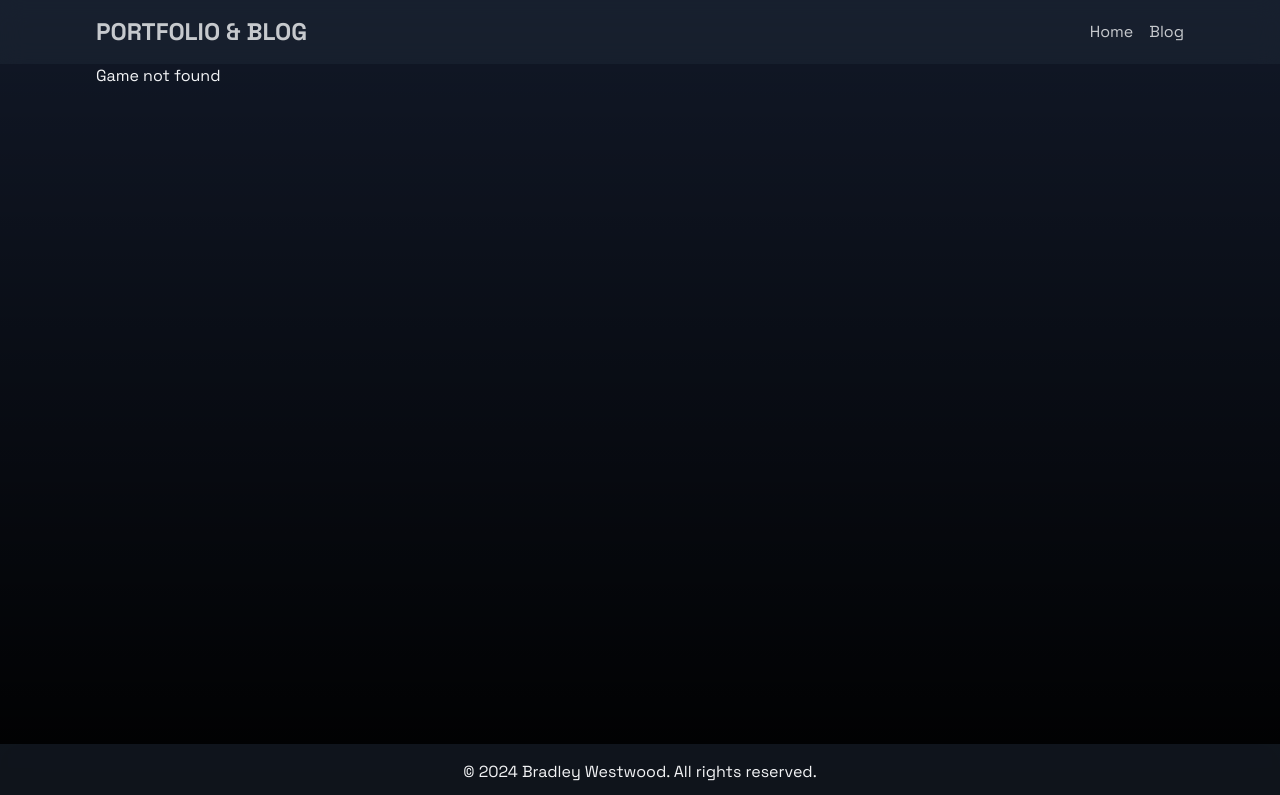
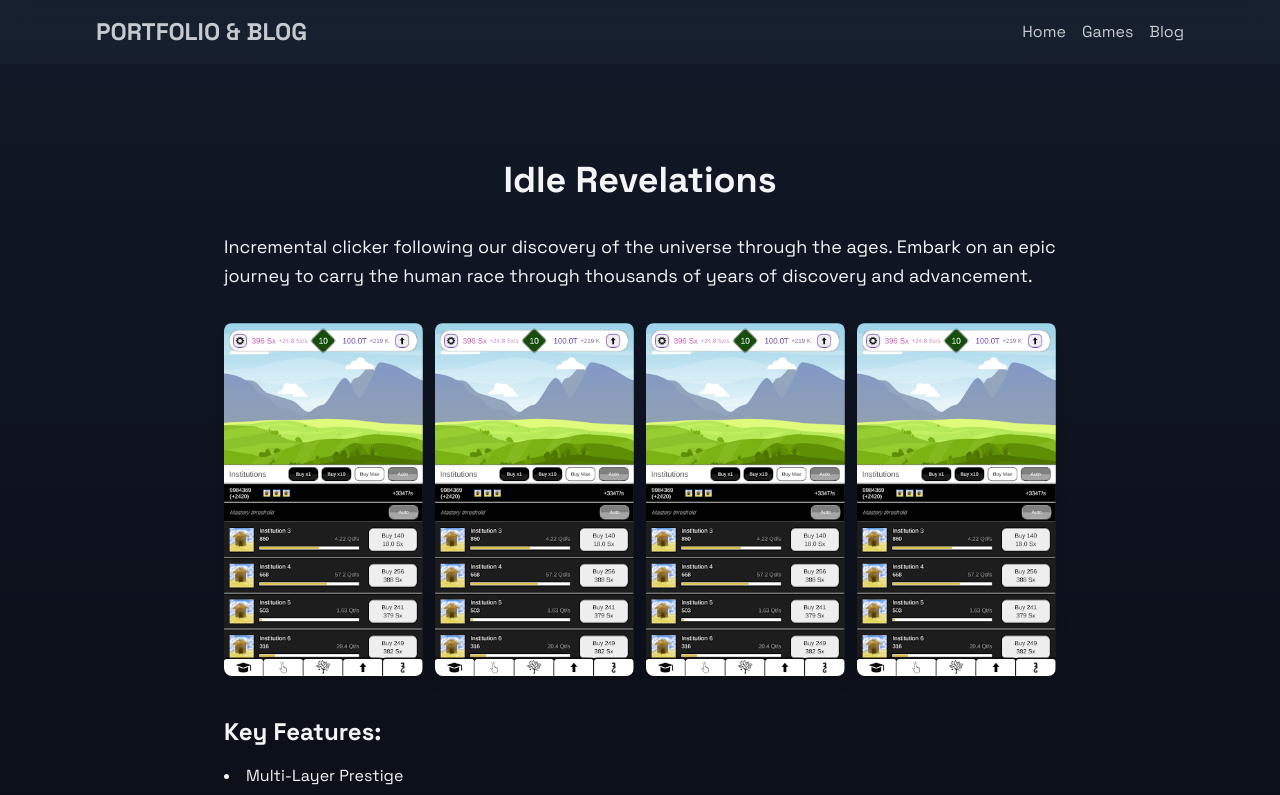
Before and after one commit to brahdleh/game-portfolio, a Next.js app in the folder my-app/: page /games/idle_revelations in a window 1280 px wide. Before the commit this address had no page. Shown: the top 795 px of the page. Built offline with nearby package versions, Linux system fonts and the light colour scheme.

Commit message:
games page

```diff
--- a/my-app/app/blog/cursor_plus_unity_dec_24/page.tsx
+++ b/my-app/app/blog/cursor_plus_unity_dec_24/page.tsx
@@ -57,8 +57,8 @@ export default async function BlogPostPage() {
         <div className="prose prose-invert prose-lg max-w-none" dangerouslySetInnerHTML={{ __html: post.content }} />
       </article>
       <div className="mt-12 text-center">
-        <Link href="/" className="inline-block bg-green-600 text-white px-6 py-3 rounded-lg hover:bg-green-700 transition-colors">
-          Back to Home
+        <Link href="/blog" className="inline-block bg-green-600 text-white px-6 py-3 rounded-lg hover:bg-green-700 transition-colors">
+          Back to Blog
         </Link>
       </div>
     </div>
--- a/my-app/app/components/GameCard.tsx
+++ b/my-app/app/components/GameCard.tsx
@@ -7,6 +7,7 @@ interface GameCardProps {
     title: string
     image: string
     description: string
+    url: string
   }
 }
 
@@ -17,7 +18,7 @@ export default function GameCard({ game }: GameCardProps) {
       <div className="p-4">
         <h3 className="text-xl font-bold mb-2">{game.title}</h3>
         <p className="text-sm text-gray-300 mb-4">{game.description}</p>
-        <Link href={`/games/${game.id}`} className="inline-block bg-blue-600 text-white px-4 py-2 rounded-lg text-sm hover:bg-blue-700 transition-colors">
+        <Link href={`/games/${game.url}`} className="inline-block bg-blue-600 text-white px-4 py-2 rounded-lg text-sm hover:bg-blue-700 transition-colors">
           Learn More
         </Link>
       </div>
--- a/my-app/app/components/Header.tsx
+++ b/my-app/app/components/Header.tsx
@@ -8,6 +8,7 @@ export default function Header() {
         <nav>
           <ul className="flex space-x-4">
             <li><Link href="/" className="hover:text-blue-400 transition-colors opacity-80">Home</Link></li>
+            <li><Link href="/games" className="hover:text-blue-400 transition-colors opacity-80" >Games</Link></li>
             <li><Link href="/blog" className="hover:text-blue-400 transition-colors opacity-80" >Blog</Link></li>
           </ul>
         </nav>
--- a/my-app/app/components/UpdateCard.tsx
+++ b/my-app/app/components/UpdateCard.tsx
@@ -11,7 +11,7 @@ interface UpdateCardProps {
 }
 
 export default function UpdateCard({ update }: UpdateCardProps) {
-  const href = update.type === 'game' ? `/games/${update.id}` : `/blog/${update.url}`
+  const href = update.type === 'game' ? `/games/${update.url}` : `/blog/${update.url}`
 
   return (
     <div className="bg-gray-800 bg-opacity-30 backdrop-blur-sm rounded-lg p-4 transition-all duration-300 hover:bg-opacity-50">
--- a/my-app/app/games/[id]/page.tsx
+++ /dev/null
@@ -1,86 +0,0 @@
-import Image from 'next/image';
-import Link from 'next/link';
-
-const games = [
-  {
-    id: 1,
-    title: 'Idle Revelations',
-    images: ['/institutions_30nov.png', '/institutions_30nov.png', '/institutions_30nov.png', '/institutions_30nov.png'],
-    description: 'Incremental clicker following our discovery of the universe through the ages. Embark on an epic journey to carry the human race through thousands of years of discovery and advancement.',
-    features: ['Multi-Layer Prestige', 'Engaging Story', 'Novel Mechanics', 'Clicking (Optional)'],
-    longDescription: `
-      This is my first game, taking strong inspiration from Idle games I have played in the past, and continue to play now. There are multiple currencies that centre around education and knowledge, these must be accumulated to progress through the tree of understanding.
-      As the game goes on, the player prestiges in multiple tiers of reset, unlocking automation and huge boosts.
-    `,
-    updates: [
-      {
-        title: "Core Functionality Finished",
-        date: "2024-11-30",
-        description: "The ugly skeleton of Idle Revelations is complete. Building a set of functionality that is complex but still intuitive is takes quite a few iterations, but I think we're there.",
-        images: ['/institutions_30nov.png'],
-      },
-      {
-        title: "Development Begins",
-        date: "2024-04-01",
-        description: `Unity has been installed, youtube tutorials have been watched, and ideas have started to be materialised.
-        There is a bit of a learning curve to C#, and managing the script architecture is challenging, but progress is now underway!
-        `,
-        images: [],
-      },
-    ],
-  },
-];
-
-export default async function GamePage({ params }: { params: { id: string } }) {
-  const gameParams = await params;
-  const game = games.find(g => g.id === parseInt(gameParams.id));
-
-  if (!game) {
-    return <div>Game not found</div>;
-  }
-
-  return (
-    <div className="container mx-auto px-6 sm:px-10 md:px-16 lg:px-24 py-24 max-w-5xl">
-      <h1 className="text-4xl font-bold mb-8 text-center">{game.title}</h1>
-      <p className="text-lg leading-relaxed mb-8">{game.description}</p>
-      <div className="gap-12 mb-12">
-        <div className='grid grid-cols-4 gap-x-3'>
-          {game.images.map((image, index) => (
-            <Image key={index} src={image} alt={game.title} width={500} height={500} className="span-cols-1 rounded-lg shadow-lg mb-10" />
-          ))}
-        </div>
-        <div className="space-y-4">
-          <h2 className="text-2xl font-bold">Key Features:</h2>
-          <ul className="list-disc list-inside space-y-1">
-            {game.features.map((feature, index) => (
-              <li key={index}>{feature}</li>
-            ))}
-          </ul>
-        </div>
-      </div>
-      <div className="prose prose-invert max-w-none mb-12" dangerouslySetInnerHTML={{ __html: game.longDescription }} />
-
-      <h2 className="text-3xl font-bold mb-8">Updates & Progress</h2>
-      <div className="space-y-10">
-        {game.updates.map((update, index) => (
-          <div key={index} className="border rounded-lg p-6 shadow-lg">
-            <h3 className="text-xl font-semibold">{update.title}</h3>
-            <p className="text-sm text-gray-500 mb-4">{update.date}</p>
-            <p className="text-base leading-relaxed mb-4">{update.description}</p>
-            <div className="flex flex-wrap gap-4">
-              {update.images.map((image, imgIndex) => (
-                <Image key={imgIndex} src={image} alt={update.title} width={200} height={120} className="rounded-lg shadow-md" />
-              ))}
-            </div>
-          </div>
-        ))}
-      </div>
-
-      <div className="mt-12 text-center">
-        <Link href="/" className="inline-block bg-blue-600 text-white px-6 py-3 rounded-lg hover:bg-blue-700 transition-colors">
-          Back to Home
-        </Link>
-      </div>
-    </div>
-  );
-}
--- /dev/null
+++ b/my-app/app/games/idle_revelations/page.tsx
@@ -0,0 +1,78 @@
+import Image from 'next/image';
+import Link from 'next/link';
+
+const game = {
+  id: 1,
+  title: 'Idle Revelations',
+  images: ['/institutions_30nov.png', '/institutions_30nov.png', '/institutions_30nov.png', '/institutions_30nov.png'],
+  description: 'Incremental clicker following our discovery of the universe through the ages. Embark on an epic journey to carry the human race through thousands of years of discovery and advancement.',
+  features: ['Multi-Layer Prestige', 'Engaging Story', 'Novel Mechanics', 'Clicking (Optional)'],
+  longDescription: `
+    This is my first game, taking strong inspiration from Idle games I have played in the past, and continue to play now. There are multiple currencies that centre around education and knowledge, these must be accumulated to progress through the tree of understanding.
+    As the game goes on, the player prestiges in multiple tiers of reset, unlocking automation and huge boosts.
+  `,
+  updates: [
+    {
+      title: "Core Functionality Finished",
+      date: "2024-11-30",
+      description: "The ugly skeleton of Idle Revelations is complete. Building a set of functionality that is complex but still intuitive is takes quite a few iterations, but I think we're there.",
+      images: ['/institutions_30nov.png'],
+    },
+    {
+      title: "Development Begins",
+      date: "2024-04-01",
+      description: `Unity has been installed, youtube tutorials have been watched, and ideas have started to be materialised.
+      There is a bit of a learning curve to C#, and managing the script architecture is challenging, but progress is now underway!
+      `,
+      images: [],
+    },
+  ],
+}
+
+
+export default async function GamePage() {
+  return (
+    <div className="container mx-auto px-6 sm:px-10 md:px-16 lg:px-24 py-24 max-w-5xl">
+      <h1 className="text-4xl font-bold mb-8 text-center">{game.title}</h1>
+      <p className="text-lg leading-relaxed mb-8">{game.description}</p>
+      <div className="gap-12 mb-12">
+        <div className='grid grid-cols-4 gap-x-3'>
+          {game.images.map((image, index) => (
+            <Image key={index} src={image} alt={game.title} width={500} height={500} className="span-cols-1 rounded-lg shadow-lg mb-10" />
+          ))}
+        </div>
+        <div className="space-y-4">
+          <h2 className="text-2xl font-bold">Key Features:</h2>
+          <ul className="list-disc list-inside space-y-1">
+            {game.features.map((feature, index) => (
+              <li key={index}>{feature}</li>
+            ))}
+          </ul>
+        </div>
+      </div>
+      <div className="prose prose-invert max-w-none mb-12" dangerouslySetInnerHTML={{ __html: game.longDescription }} />
+
+      <h2 className="text-3xl font-bold mb-8">Updates & Progress</h2>
+      <div className="space-y-10">
+        {game.updates.map((update, index) => (
+          <div key={index} className="border rounded-lg p-6 shadow-lg">
+            <h3 className="text-xl font-semibold">{update.title}</h3>
+            <p className="text-sm text-gray-500 mb-4">{update.date}</p>
+            <p className="text-base leading-relaxed mb-4">{update.description}</p>
+            <div className="flex flex-wrap gap-4">
+              {update.images.map((image, imgIndex) => (
+                <Image key={imgIndex} src={image} alt={update.title} width={200} height={120} className="rounded-lg shadow-md" />
+              ))}
+            </div>
+          </div>
+        ))}
+      </div>
+
+      <div className="mt-12 text-center">
+        <Link href="/games" className="inline-block bg-blue-600 text-white px-6 py-3 rounded-lg hover:bg-blue-700 transition-colors">
+          Back to Games
+        </Link>
+      </div>
+    </div>
+  );
+}
--- /dev/null
+++ b/my-app/app/games/page.tsx
@@ -0,0 +1,36 @@
+import GameCard from '@/app/components/GameCard'
+
+// Assuming you'll fetch this data from an API or CMS in the future
+const games = [
+    {
+         id: 1,
+         title: 'Idle Revelations',
+         image: '/placeholder.svg?height=200&width=300',
+         description: 'Incremental clicker following our discovery of the universe through the ages.',
+         url:'idle_revelations' },
+    {
+        id: 2,
+        title: 'Coming Soon',
+        image: '/placeholder.svg?height=200&width=300',
+        description: 'Something new will arrive eventually- have a little patience!',
+        url:'idle_revelations' },
+]
+
+export default function BlogPage() {
+  return (
+    <div className="container mx-auto px-4 py-24 space-y-32 max-w-5xl">
+      <section className="text-center max-w-2xl mx-auto">
+        <h1 className="text-4xl font-bold mb-6">My Games</h1>
+        <p className="text-xl mb-8 text-blue-400">Made for Mobile, Live and in Development</p>
+      </section>
+
+      <section id="blog-posts" className="max-w-3xl mx-auto">
+        <div className="space-y-16">
+          {games.map(game => (
+            <GameCard key={game.id} game={game} />
+          ))}
+        </div>
+      </section>
+    </div>
+  )
+}
--- a/my-app/app/page.tsx
+++ b/my-app/app/page.tsx
@@ -3,8 +3,8 @@ import BlogPostCard from './components/BlogPostCard'
 import UpdateCard from './components/UpdateCard'
 
 const games = [
-  { id: 1, title: 'Idle Revelations', image: '/placeholder.svg?height=200&width=300', description: 'Incremental clicker following our discovery of the universe through the ages.' },
-  { id: 2, title: 'Coming Soon', image: '/placeholder.svg?height=200&width=300', description: 'Something new will arrive eventually- have a little patience!' },
+  { id: 1, title: 'Idle Revelations', image: '/placeholder.svg?height=200&width=300', description: 'Incremental clicker following our discovery of the universe through the ages.', url:'idle_revelations' },
+  { id: 2, title: 'Coming Soon', image: '/placeholder.svg?height=200&width=300', description: 'Something new will arrive eventually- have a little patience!', url:'idle_revelations' },
 ]
 
 const blogPosts = [
@@ -12,9 +12,9 @@ const blogPosts = [
 ]
 
 const recentUpdates = [
-  { id: 1, title: 'Core Functionality Complete', date: '2024-11-25', type: 'game', url:'a' },
+  { id: 1, title: 'Idle Revelations: Core Functionality Complete', date: '2024-11-25', type: 'game', url:'idle_revelations' },
   { id: 2, title: 'Blog Post: Cursor + Unity: my experience so far...', date: '2024-11-15', type: 'blog', url:'cursor_plus_unity_dec_24' },
-  { id: 3, title: 'IDLE Revelations Begins', date: '2024-6-05', type: 'game', url:'a' },
+  { id: 3, title: 'IDLE Revelations Begins', date: '2024-6-05', type: 'game', url:'idle_revelations' },
 ]
 
 export default function Home() {
@@ -52,7 +52,7 @@ export default function Home() {
       </section>
 
       <section id="blog" className="max-w-3xl mx-auto">
-        <h2 className="text-3xl font-bold mb-8 text-center">Latest Blog Posts</h2>
+        <h2 className="text-3xl font-bold mb-8 text-center">Blog Articles</h2>
         <div className="space-y-8">
           {blogPosts.map(post => (
             <BlogPostCard key={post.id} post={post} />
```
